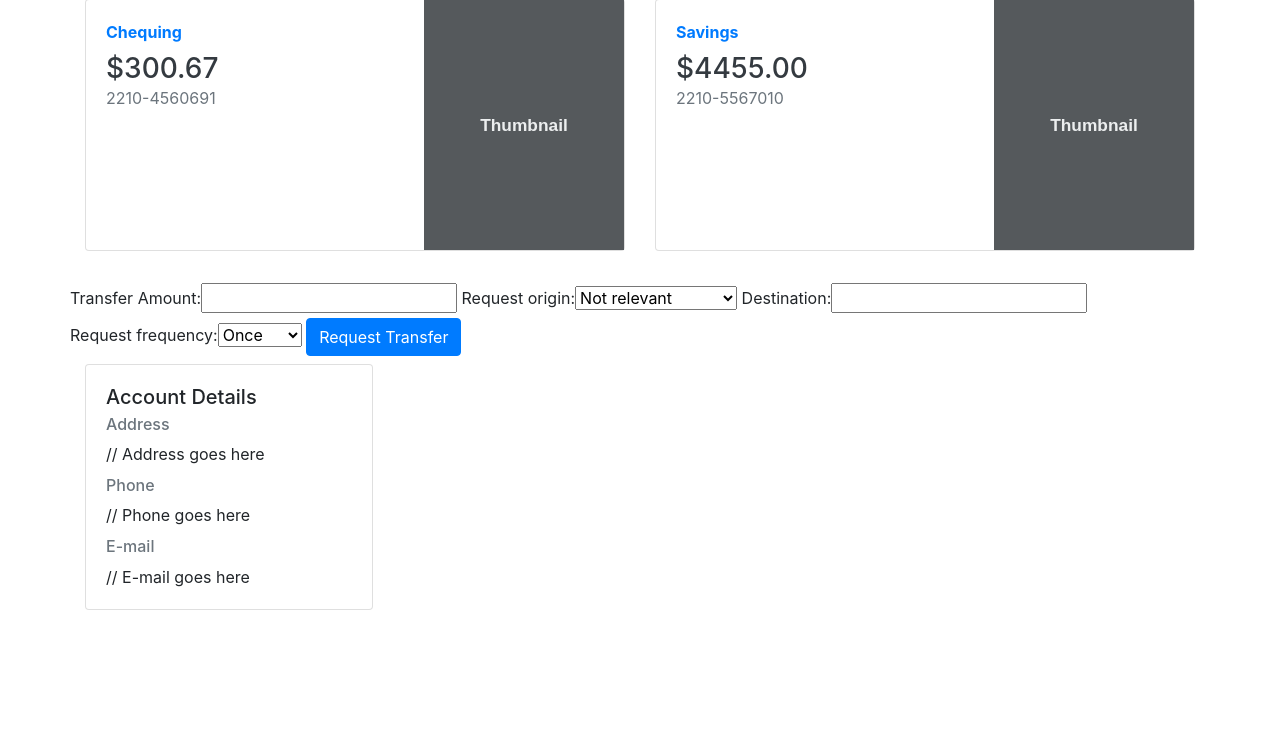
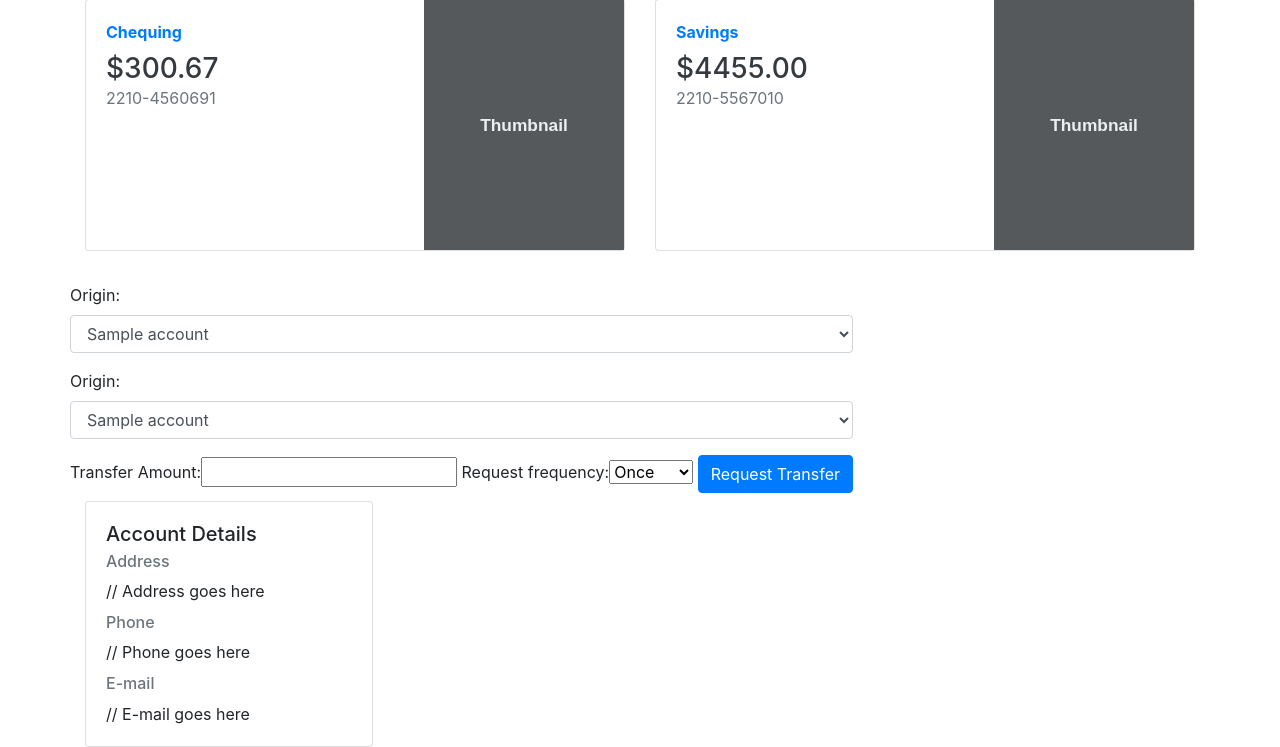
Before and after one commit to AntonNiko/BankProject, a Django app: template publicbanking/templates/publicbanking/accounts_overview.html in a window 1280 px wide. Shown: the part 120-867 px from the top of the page. Before the commit the page ends 730 px from the top, so only its background shows below. Run offline with Django 3.2, Linux system fonts and the light colour scheme; data comes from the database, SQL or seed files in the repository; tables that the repository leaves empty hold one stand-in row (values such as "Sample post"); the template is opened without the code that fills it: values that come from a table or form of the project are taken from there, most other values are stand-ins (such as "Sample title", 1, 10 or a date in 2020); some libraries are stand-ins or nearby versions.

Commit message:
Added custom client-specific account transfer choices, must fix validation for proper use

```diff
--- a/publicbanking/forms.py
+++ b/publicbanking/forms.py
@@ -6,24 +6,5 @@ class LoginForm(forms.Form):
     card_password = forms.CharField(widget=forms.PasswordInput(), label="Password", max_length=50)
 
 class RequestForm(forms.Form):
-    ACCOUNT_CHOICES = None
-
-    def __init__(self, *args, **kwargs):
-        self.request = kwargs.pop("request", None)
-        super(RequestForm, self).__init__(*args, **kwargs)
-
-    def clean(self):
-        card_account_holder = Account.objects.get(account_card = int(self.request.user.username)).account_holder
-
-
-
     request_amount = forms.FloatField(label="Transfer Amount", max_value=10000.00)
-    ACCOUNT_CHOICES = [[1, ("Not relevant")],
-                       [2, ("Review")],
-                       [3, ("Maybe relevant")],
-                       [4, ("Relevant")],
-                       [5, ("Leading candidate")]]
-    request_origin = forms.CharField(label="Origin", max_length=20)
-    request_origin = forms.ChoiceField(choices = ACCOUNT_CHOICES)
-    request_destination = forms.CharField(label="Destination", max_length=20)
     request_frequency = forms.ChoiceField(choices=((1,"Once"),(2,"Daily"),(3,"Weekly"),(4,"Monthly")))
--- a/publicbanking/models.py
+++ b/publicbanking/models.py
@@ -2,6 +2,7 @@ from django.db import models
 
 # Create your models here.
 class Client(models.Model):
+    client_id = models.CharField(primary_key=True, max_length=50, default=None)
     client_name = models.CharField(max_length=200)
     client_streetname = models.CharField(max_length=200)
     client_housenum = models.IntegerField()
@@ -13,6 +14,7 @@ class Client(models.Model):
         return str(self.client_name) +"-"+ str(self.client_phone) +"-"+ str(self.client_email)
 
 class Account(models.Model):
+    account_holder = models.ForeignKey("Client", on_delete=models.CASCADE)
     account_transitNum = models.IntegerField()
     account_instNum = models.IntegerField()
     account_number = models.IntegerField()
@@ -20,7 +22,6 @@ class Account(models.Model):
     account_balance = models.DecimalField(max_digits=20, decimal_places=2)
     account_card = models.IntegerField(default=None, null=True, blank=True)
 
-    account_holder = models.ManyToManyField(Client)
     def __str__(self):
         return self.account_type + "-"+ str(self.account_instNum) +"-"+ str(self.account_transitNum) + "-" + str(self.account_number)
 
--- a/publicbanking/templates/publicbanking/accounts_overview.html
+++ b/publicbanking/templates/publicbanking/accounts_overview.html
@@ -63,6 +63,22 @@
 	  <div class="row mb-2">
 			<form action="/publicbanking/transfer_request/" method="POST">
 				{% csrf_token %}
+				 <div class="form-group">
+				    <label for="request_origin">Origin:</label>
+					<select class="form-control" id="request_origin" name="request_origin">
+					  {% for account in account_choices %}
+					  <option value="{{ account.account_number }}">{{ account }}</option>
+					  {% endfor %}
+					</select>
+				</div>
+				<div class="form-group">
+					<label for="request_destination">Origin:</label>
+					<select class="form-control" id="request_destination" name="request_destination">
+					  {% for account in account_choices %}
+					  <option value="{{ account.account_number }}">{{ account }}</option>
+					  {% endfor %}
+					</select>
+				</div>
 				{{ request_form }}
 				<button type="submit"0 class="btn btn-primary">Request Transfer</button>
 			</form>
```
Also changed, not shown: publicbanking/views.py (+16 -7 lines), db.sqlite3, publicbanking/migrations/0019_auto_20180730_1020.py (added), publicbanking/migrations/0020_auto_20180730_1023.py (added), publicbanking/migrations/0021_auto_20180730_1039.py (added).
